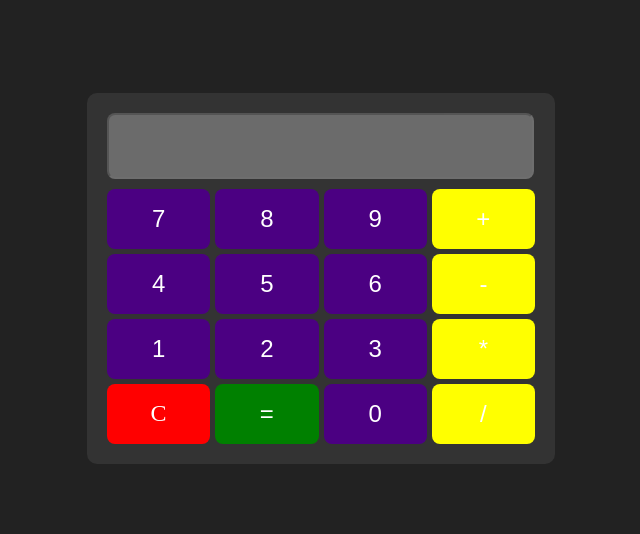
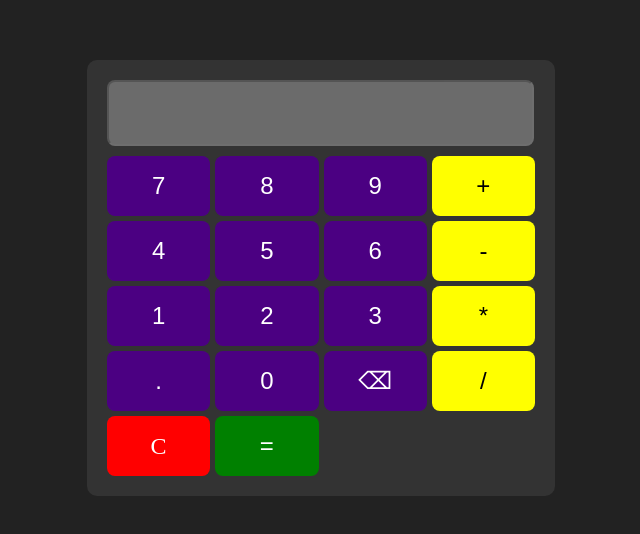
Before and after one commit to seckbabacar974-blip/calculatrice, a plain HTML site: page index.html in a window 1280 px wide. Shown: the part 130-664 px from the top of the page, without its empty margins (319-959 px from the left). Drawn offline with Linux system fonts and the light colour scheme.

Commit message:
Ajout du bouton supprimer et du bouton virgule

```diff
--- a/index.html
+++ b/index.html
@@ -13,19 +13,21 @@
             <button>7</button>
             <button>8</button>
             <button>9</button>
-            <button style="background-color: yellow;">+</button>
+            <button style="background-color: yellow; color: black;">+</button>
             <button>4</button>
             <button>5</button>
             <button>6</button>
-            <button style="background-color: yellow;">-</button>
+            <button style="background-color: yellow; color: black;">-</button>
             <button>1</button>
             <button>2</button>
             <button>3</button>
-            <button style="background-color: yellow;">*</button>
+            <button style="background-color: yellow; color: black;">*</button>
+            <button>.</button>
+            <button>0</button>
+            <button id="delete">⌫</button>
+            <button style="background-color: yellow; color: black;">/</button>
             <button id="clear" class="large">C</button>
             <button id="egal">=</button>
-            <button>0</button>
-            <button style="background-color: yellow;">/</button>
         </div>
     </div>
 
--- a/script.js
+++ b/script.js
@@ -2,13 +2,27 @@ const ecran = document.getElementById('ecran');
 const boutons = document.querySelectorAll('button');
 
 boutons.forEach(bouton => {
-    bouton.addEventListener('click', () =>{
-        if(bouton.id === 'egal') {
+
+    bouton.addEventListener('click', () => {
+
+        if (bouton.id === 'egal') {
+
             ecran.value = eval(ecran.value);
-        } else if (bouton.id === 'clear'){
-           ecran.value = '';
-        }else{
+
+        } else if (bouton.id === 'clear') {
+
+            ecran.value = '';
+
+        } else if (bouton.id === 'delete') {
+
+            ecran.value = ecran.value.slice(0, -1);
+
+        } else {
+
             ecran.value += bouton.innerText;
-        };
+
+        }
+
     });
+
 });
```
